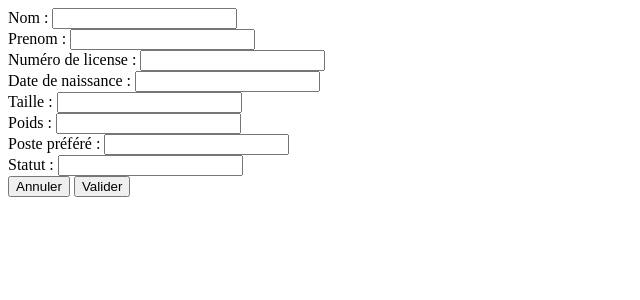
After one commit to NoaDespaux/ProjetPHP, a PHP site: page /ajout.html in a window 1280 px wide. The commit adds this page. Shown: the top 300 px of the page, without its empty margins (0-640 px from the left). Run offline with PHP 8.4, Linux system fonts and the light colour scheme.

Commit message:
ajouter joueur

```diff
--- /dev/null
+++ b/ajout.html
@@ -0,0 +1,26 @@
+<!DOCTYPE html>
+<html lang="fr">
+
+<head>
+    <meta charset="UTF-8">
+    <title>Ajouter un joueur</title>
+    <link rel="stylesheet" href="style.css">
+</head>
+
+        <body>
+
+        <form action="ajout.php" method="post">
+            Nom : <input type="text" name="nom_saisi"><br />
+            Prenom : <input type="text" name="prenom_saisi"><br />
+            Numéro de license : <input type="text" name="num_license_saisi"><br />
+            Date de naissance : <input type="text" name="date_naissance_saisie"><br />
+            Taille : <input type="text" name="taille_saisie"><br />
+            Poids : <input type="text" name="poids_saisi"><br />
+            Poste préféré : <input type="text" name="poste_saisi"><br />
+            Statut : <input type="text" name="statut_saisi"><br />
+            <input type="reset" name="annuler" value="Annuler">
+            <input type="submit" name="valider" value="Valider">
+        </form>
+
+        </body>
+    </html>
```
Also changed, not shown: ajout.php (added, +32 -0 lines), index.php (+6 -7 lines).
